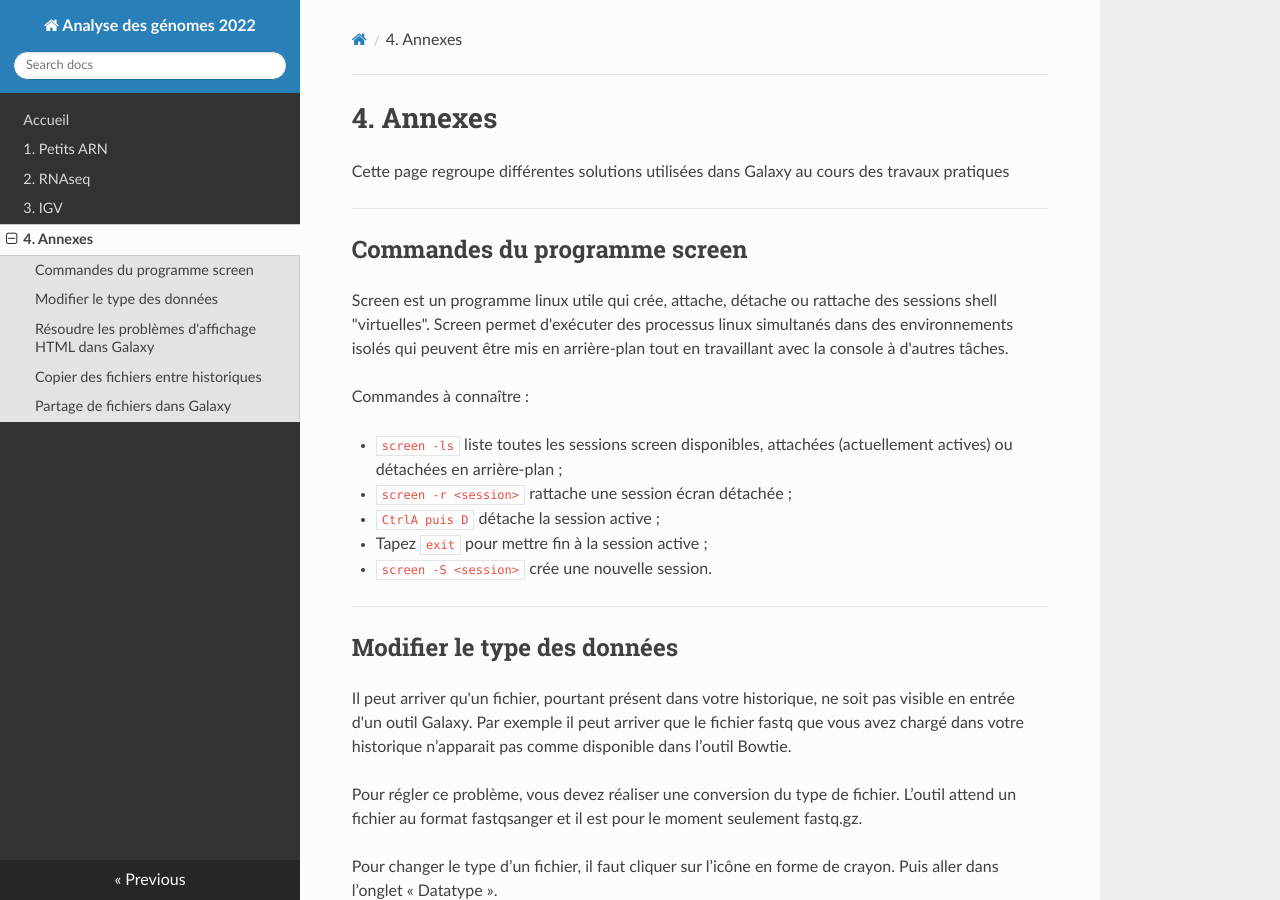
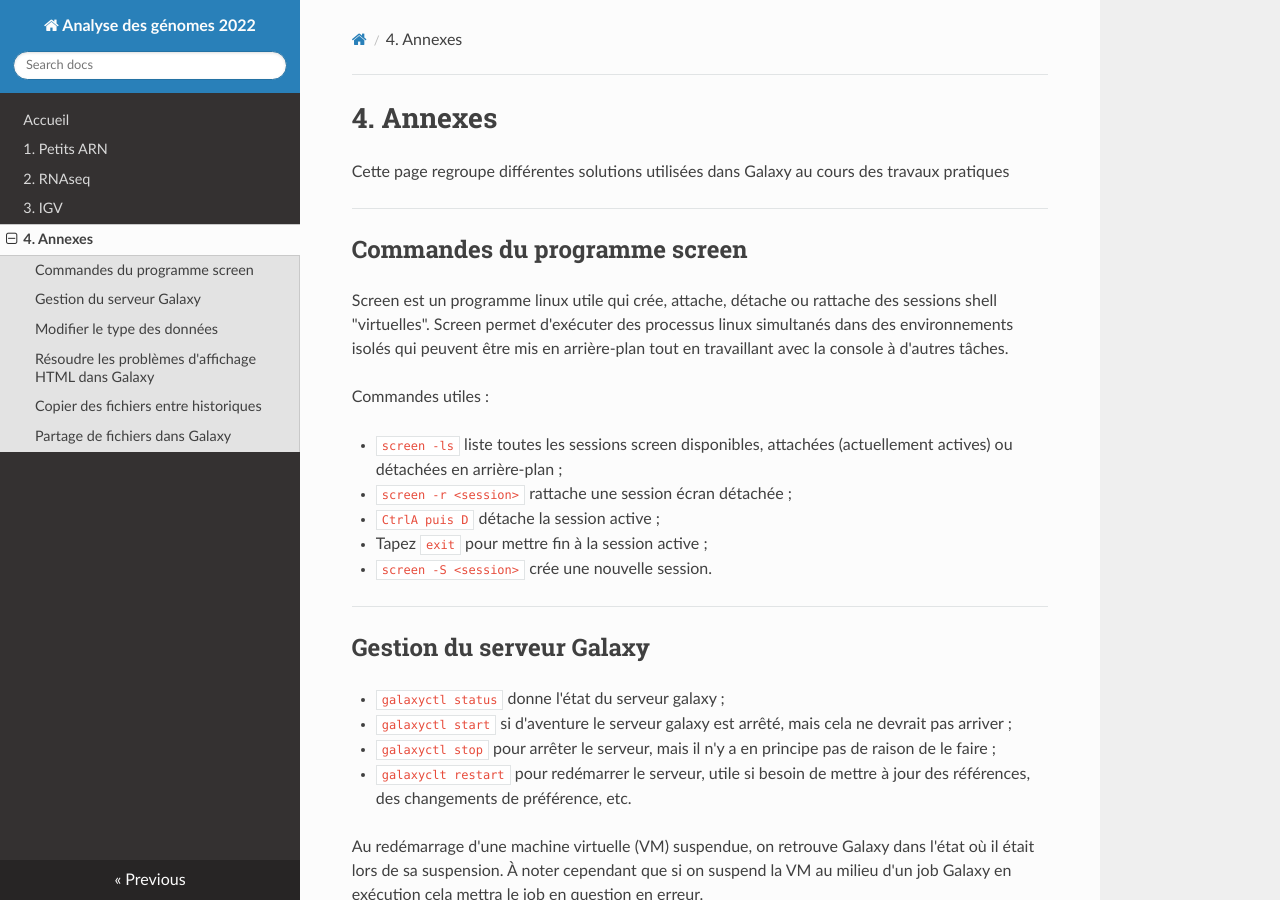
Before and after one commit to slecrom/AG2024, an MkDocs documentation site: the page built from docs/annexes.md, in a window 1280 px wide and 900 px high. Built offline with MkDocs 1.6.1, drawn with Linux system fonts in a browser that asks for light colours; nearby versions of some CDN libraries.

```diff
--- a/docs/annexes.md
+++ b/docs/annexes.md
@@ -8,13 +8,24 @@ Cette page regroupe différentes solutions utilisées dans Galaxy au cours des t
 
 Screen est un programme linux utile qui crée, attache, détache ou rattache des sessions shell "virtuelles". Screen permet d'exécuter des processus linux simultanés dans des environnements isolés qui peuvent être mis en arrière-plan tout en travaillant avec la console à d'autres tâches.
 
-Commandes à connaître :
+Commandes utiles :
 
 - `screen -ls` liste toutes les sessions screen disponibles, attachées (actuellement actives) ou détachées en arrière-plan ;
 - `screen -r <session>` rattache une session écran détachée ;
 - `CtrlA puis D` détache la session active ;
 - Tapez `exit` pour mettre fin à la session active ;
 - `screen -S <session>` crée une nouvelle session.
+
+
+--------------------------------------------------------------------------------
+## Gestion du serveur Galaxy
+
+- `galaxyctl status` donne l'état du serveur galaxy ;
+- `galaxyctl start` si d'aventure le serveur galaxy est arrêté, mais cela ne devrait pas arriver ;
+- `galaxyctl stop` pour arrêter le serveur, mais il n'y a en principe pas de raison de le faire ;
+- `galaxyclt restart` pour redémarrer le serveur, utile si besoin de mettre à jour des références, des changements de préférence, etc.
+
+Au redémarrage d'une machine virtuelle (VM) suspendue, on retrouve Galaxy dans l'état où il était lors de sa suspension. À noter cependant que si on suspend la VM au milieu d'un job Galaxy en exécution cela mettra le job en question en erreur.
 
 
 --------------------------------------------------------------------------------
```
Also changed, not shown: docs/index.md (+3 -1 lines).
